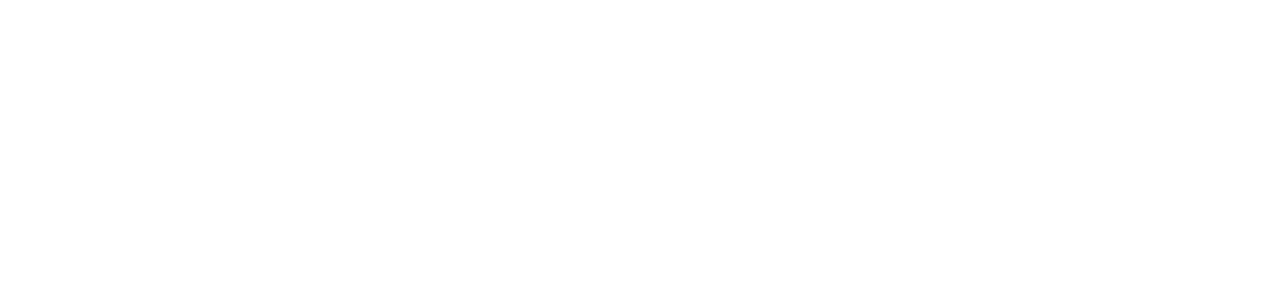
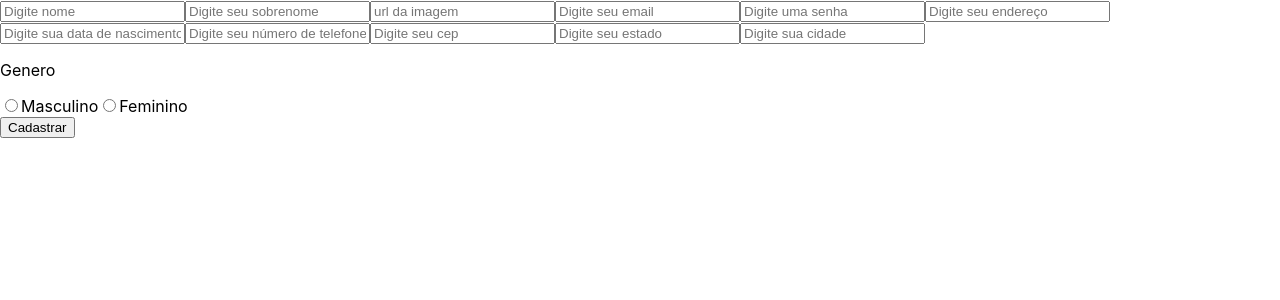
Before and after one commit to EsGui/frontend-store-online, a React (Create React App) app in the folder store-online/: page /register in a window 1280 px wide. Shown: the top 300 px of the page. Built offline with nearby package versions, Linux system fonts and the light colour scheme.

Commit message:
feat: A pagina, componente e rota de registro de usuário foi criados

```diff
--- a/store-online/src/Component/LoginUser/LoginUser.js
+++ b/store-online/src/Component/LoginUser/LoginUser.js
@@ -1,4 +1,5 @@
 import React, { useContext } from 'react';
+import { Link } from 'react-router-dom';
 import myContext from '../../Context/myContext';
 import './LoginUser.css'
 
@@ -17,6 +18,8 @@
             <input onChange={ handleSetEmailLogin } type="email" placeholder="Digite seu email" />
             <input onChange={ handleSetPasswordLogin } type="password" placeholder="Digite sua senha" />
             <button onClick={ handleButtonLoginUser } type="button">Entrar</button>
+            <Link>Esqueceu sua senha?</Link>
+            <Link to="/register">Cadastre-se</Link>
         </div>
       </div>
     </>
--- /dev/null
+++ b/store-online/src/Component/RegisterUser/RegisterUser.js
@@ -0,0 +1,27 @@
+import React from 'react';
+
+function RegisterUser() {
+  return (
+    <>
+      <input type="text" placeholder="Digite nome" />
+          <input type="text" placeholder="Digite seu sobrenome" />
+          <input type="text" placeholder="url da imagem" />
+          <input type="email" placeholder="Digite seu email" />
+          <input type="password" placeholder="Digite uma senha" />
+          <input type="text" placeholder="Digite seu endereço" />
+          <input type="text" placeholder="Digite sua data de nascimento" />
+          <input type="text" placeholder="Digite seu número de telefone" />
+          <input type="text" placeholder="Digite seu cep" />
+          <input type="text" placeholder="Digite seu estado" />
+          <input type="text" placeholder="Digite sua cidade" />
+          <p>Genero</p>
+          <div>
+            <input type="radio" name="genero" value="Masculino" />Masculino
+            <input type="radio" name="genero" value="Feminino" />Feminino
+          </div>
+          <button type="button">Cadastrar</button>
+    </>
+  )
+}
+
+export default RegisterUser
--- a/store-online/src/Context/logic.js
+++ b/store-online/src/Context/logic.js
@@ -10,9 +10,8 @@
   const handleSetPasswordLogin = ({ target }) => setPasswordLogin(target.value);
   const handleButtonLoginUser = async () => {
     const responseLoginUser = await requestUser.userLogin(emailLogin, passwordLogin);
-    window.alert(responseLoginUser.message)
+    window.alert(responseLoginUser.message);
   }
-
 
   const objValue = {
     handleSetEmailLogin,
--- /dev/null
+++ b/store-online/src/Pages/RegisterUserPage.js
@@ -0,0 +1,12 @@
+import React from 'react';
+import RegisterUser from '../Component/RegisterUser/RegisterUser';
+
+function RegisterUserPage() {
+  return (
+    <>
+      <RegisterUser />
+    </>
+  )
+}
+
+export default RegisterUserPage;
--- a/store-online/src/Routes.js
+++ b/store-online/src/Routes.js
@@ -2,6 +2,7 @@
 import { BrowserRouter, Route, Switch } from 'react-router-dom';
 import HomePage from './Pages/HomePage';
 import LoginPage from './Pages/LoginPage';
+import RegisterUserPage from './Pages/RegisterUserPage';
 
 function Router() {
     return (
@@ -9,6 +10,7 @@
         <Switch>
           <Route exact path="/" component={ HomePage } />
           <Route path="/login" component={ LoginPage } />
+          <Route path="/register" component={ RegisterUserPage } />
         </Switch>
       </BrowserRouter>
     )
```
